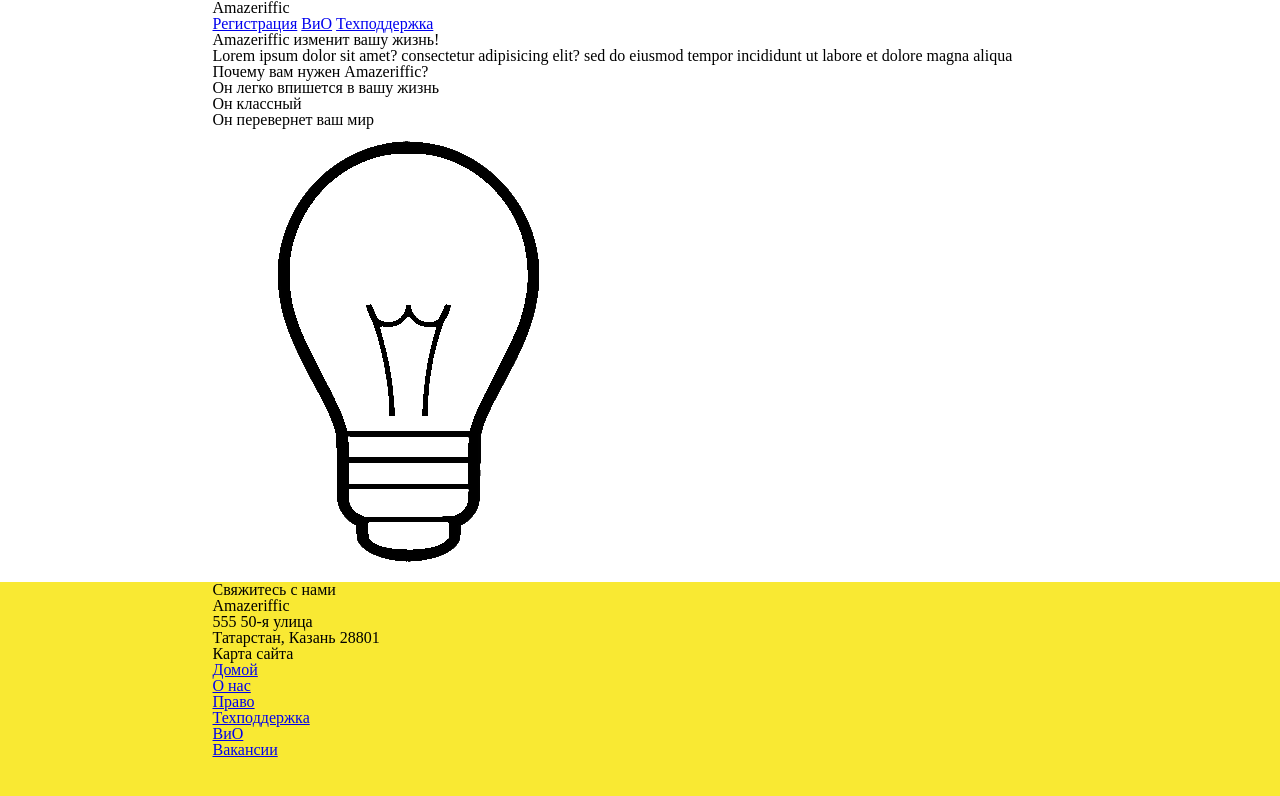
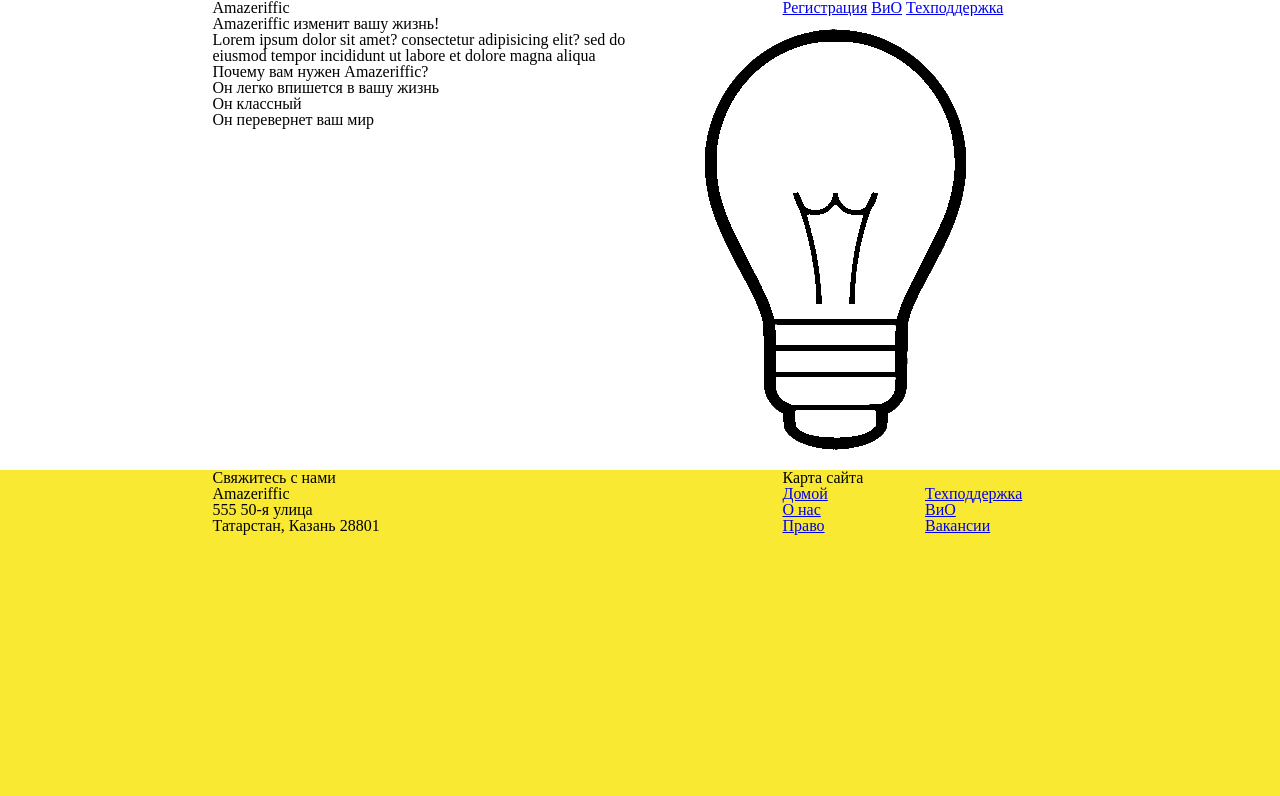
Before and after one commit to SalmanovIslam/Amazeriffic, a plain HTML site: page index.html in a window 1280 px wide. Drawn offline with Linux system fonts and the light colour scheme.

Commit message:
Add new container at index.html and new style in style.css

```diff
--- a/index.html
+++ b/index.html
@@ -18,6 +18,7 @@
 	</header>
 	<main>
 		<div class="container">
+			<div class="leftcolumn">
 				<h2>Amazeriffic изменит вашу жизнь!</h2>
 				<p>Lorem ipsum dolor sit amet? consectetur adipisicing elit? sed do eiusmod tempor incididunt ut labore et dolore magna aliqua</p>
 				<h3>Почему вам нужен Amazeriffic?</h3>
@@ -26,7 +27,10 @@
 					<li>Он классный</li>
 					<li>Он перевернет ваш мир</li>
 				</ul>
+			</div>
+			<div class="rightcolumn">
 				<img src="Lightbulb.png" alt="Изображение лампочки">
+			</div>
 		</div>
 	</main>
 	<footer>
@@ -39,16 +43,22 @@
 			</div>
 			<div class="sitemap">
 				<h5>Карта сайта</h5>
+				<div class="leftcolumn">
 					<ul>
 						<li><a href="index.html">Домой</a></li>
 						<li><a href="#">О нас</a></li>
 					<li><a href="#">Право</a></li>
+					</ul>
+				</div>
+				<div class="rightcolumn">
+						<ul>
 						<li><a href="#">Техподдержка</a></li>
 						<li><a href="faq.html">ВиО</a></li>
 						<li><a href="#">Вакансии</a></li>
 					</ul>
 				</div>
 			</div>
+		</div>
 	</footer>
 </body>
 </html>
--- a/style.css
+++ b/style.css
@@ -10,7 +10,41 @@ header .container, main .container,footer .container{
 }
 header{
 	background: white;
+	overflow: auto;
+}
+header h1{
+	float: left;
+	width: 570px;
+}
+header nav{
+	float: right;
+	width: 285px;
 }
 main{
 	background: white;
+	overflow: auto;
 }
+main .leftcolumn{
+	float:left;
+	width: 50%;
+}
+main .rightcolumn{
+	float:right;
+	width: 50%;
+}
+footer .leftcolumn{
+	float:left;
+	width: 50%;
+}
+footer .rightcolumn{
+	float:right;
+	width: 50%;
+}
+footer .contact{
+	float: left;
+	width: 570px;
+}
+footer .sitemap{
+	float: right;
+	width: 285px;
+}
```
Lines whose indentation alone changed are shown as unchanged.
